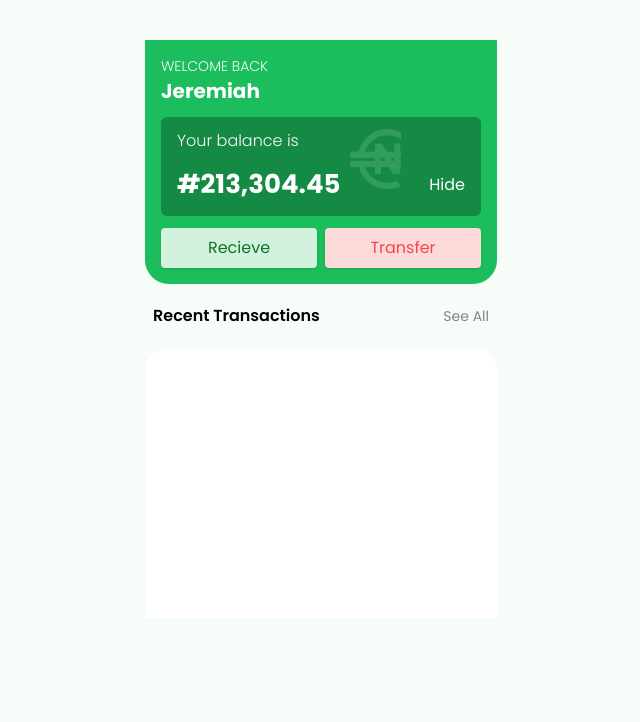
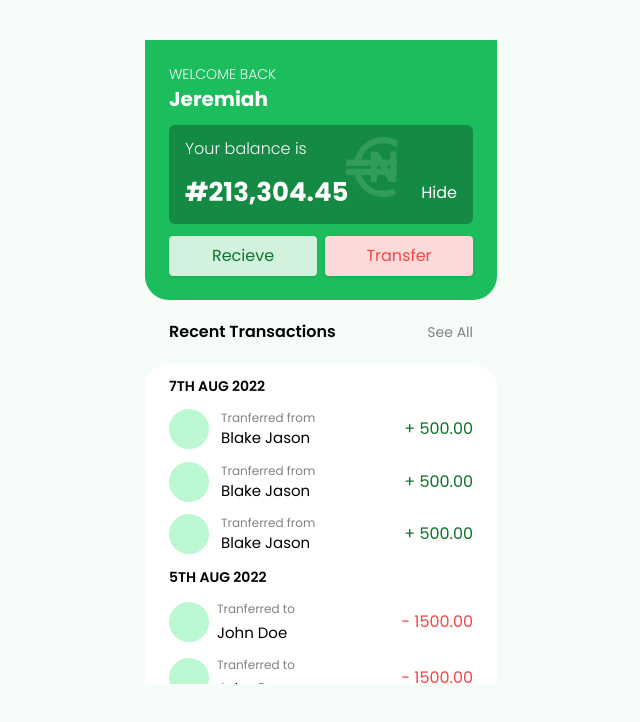
Before and after one commit to sammy-jay/eNaira-Hack, a React (Create React App) app: page /home in a window 1280 px wide. Shown: the top 722 px of the page, without its empty margins (319-959 px from the left). Built offline with nearby package versions, Linux system fonts and the light colour scheme; the HTML template or start-up script is replaced by a standard one.

Commit message:
history completed

```diff
--- a/src/index.css
+++ b/src/index.css
@@ -13,9 +13,19 @@
   user-select: none;
   font-family: 'Poppins', sans-serif;
 }
-html::-webkit-scrollbar {
+*::-webkit-scrollbar {
   width: 0;
 }
+/* div::-webkit-scrollbar {
+  width: 2px;
+}
+div::-webkit-scrollbar-track {
+  background: transparent;
+}
+div::-webkit-scrollbar-thumb {
+  border-radius: 1rem;
+  background: #d1d1d1;
+} */
 
 body {
   background: #f6fcf8;
--- a/src/pages/Dashboard.js
+++ b/src/pages/Dashboard.js
@@ -5,8 +5,8 @@
 const Dashboard = () => {
   const navigate = useNavigate()
   return (
-    <section className=" md:py-8 md:pt-[40px] md:px-6 bg-transparent min-h-screen flex flex-col justify-start items-center mx-auto space-y-[20px] max-w-[400px]">
-      <div className="bg-[rgb(28,189,92)] flex flex-col p-4 w-full rounded-br-[24px] rounded-bl-[24px] text-white ">
+    <section className="pb-[60px] md:py-8 md:pt-[40px] md:px-6 bg-transparent min-h-screen flex flex-col justify-start items-center mx-auto space-y-[20px] max-w-[400px]">
+      <div className="bg-[rgb(28,189,92)] flex flex-col p-[1.5rem] w-full rounded-br-[24px] rounded-bl-[24px] text-white ">
         <p className="text-[14px] uppercase font-thin text-gray-50">
           Welcome Back
         </p>
@@ -26,20 +26,57 @@
         </div>
         {/* btns */}
         <div className="flex space-x-1 w-full">
-          <button className="text-[#0B7428] shadow bg-[#D2F2DE] rounded text-center py-2 flex-1" onClick={()=> navigate("/home/recieve")}>
+          <button
+            className="text-[#0B7428] shadow bg-[#D2F2DE] rounded text-center py-2 flex-1"
+            onClick={() => navigate("/home/recieve")}
+          >
             Recieve
           </button>
           <p className="bg-[rgba(28, 189, 92, 0.2)]"></p>
-          <button className="text-[rgba(245,69,69,1)] shadow bg-[#FDDADA] rounded text-center py-2 flex-1" onClick={()=> navigate("/home/transfer")}>
+          <button
+            className="text-[#f54545] shadow bg-[#FDDADA] rounded text-center py-2 flex-1"
+            onClick={() => navigate("/home/transfer")}
+          >
             Transfer
           </button>
         </div>
       </div>
-      <div className="w-full flex justify-between items-center px-2">
-        <p className="tex-[16px] font-semibold">Recent Transactions</p>
+      <div className="w-full flex justify-between items-center px-[1.5rem]">
+        <p className="text-[16px] font-semibold">Recent Transactions</p>
         <p className="text-[#828282] text-sm cursor-pointer">See All</p>
       </div>
-      <div className="w-full p-2 bg-white h-[270px] rounded-tr-[24px] rounded-tl-[24px] "></div>
+      <div className="w-full p-[1.5rem] pt-0 bg-white overflow-y-scroll max-h-[320px] rounded-tr-[24px] rounded-tl-[24px] ">
+        <p className="text-[14px] font-semibold my-3">7TH AUG 2022</p>
+
+        {[...new Array(3)].map((_, index) => (
+          <div
+            key={index}
+            className="flex justify-between space-x-3 items-center my-3"
+          >
+            <div className="w-[40px] h-[40px] rounded-full bg-green-200" />
+            <div className="flex-1">
+              <p className=" text-[12px] text-[#828282]">Tranferred from</p>
+              <p className=" text-[15px]">Blake Jason</p>
+            </div>
+            <p className="text-[#0B7428]">+ 500.00</p>
+          </div>
+        ))}
+        <p className="text-[14px] font-semibold my-3">5TH AUG 2022</p>
+
+        {[...new Array(3)].map((_, index) => (
+          <div
+            key={index}
+            className="flex justify-between space-x-2 items-center my-3"
+          >
+            <div className="w-[40px] h-[40px] rounded-full bg-green-200" />
+            <div className="flex-1 space-y-1">
+              <p className=" text-[12px] text-[#828282]">Tranferred to</p>
+              <p className=" text-[15px]">John Doe</p>
+            </div>
+            <p className="text-[#f54545] ">- 1500.00</p>
+          </div>
+        ))}
+      </div>
     </section>
   );
 };
```
